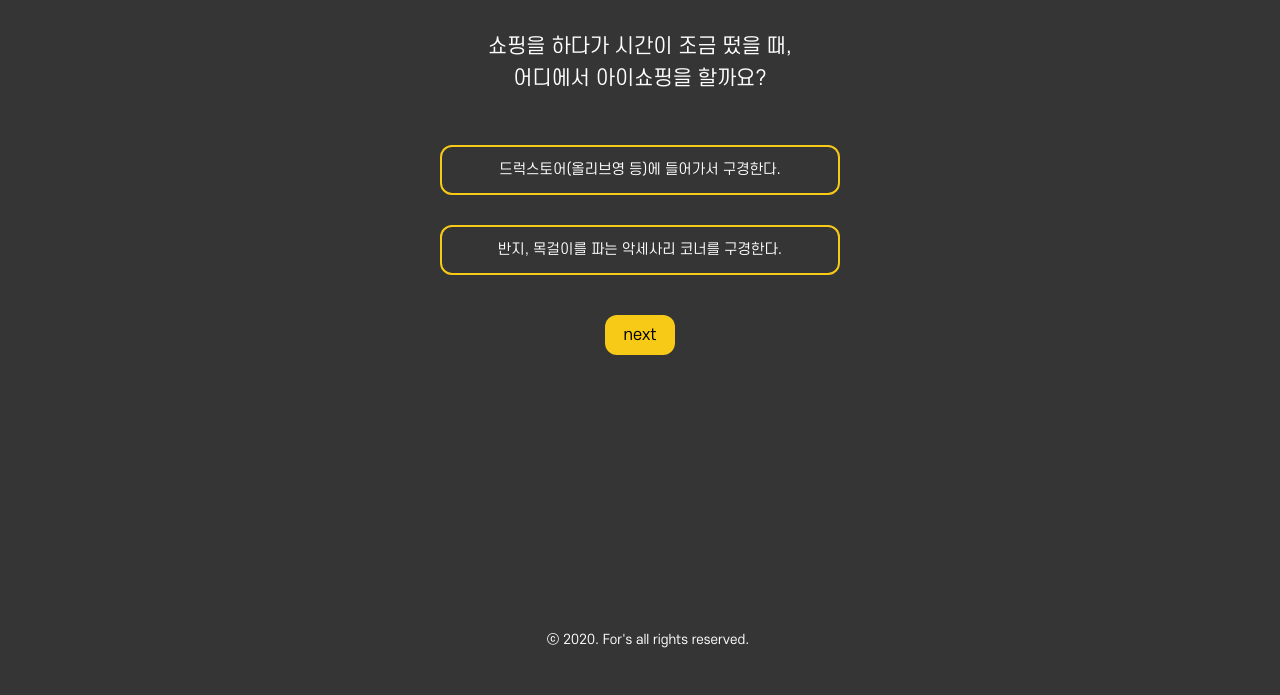
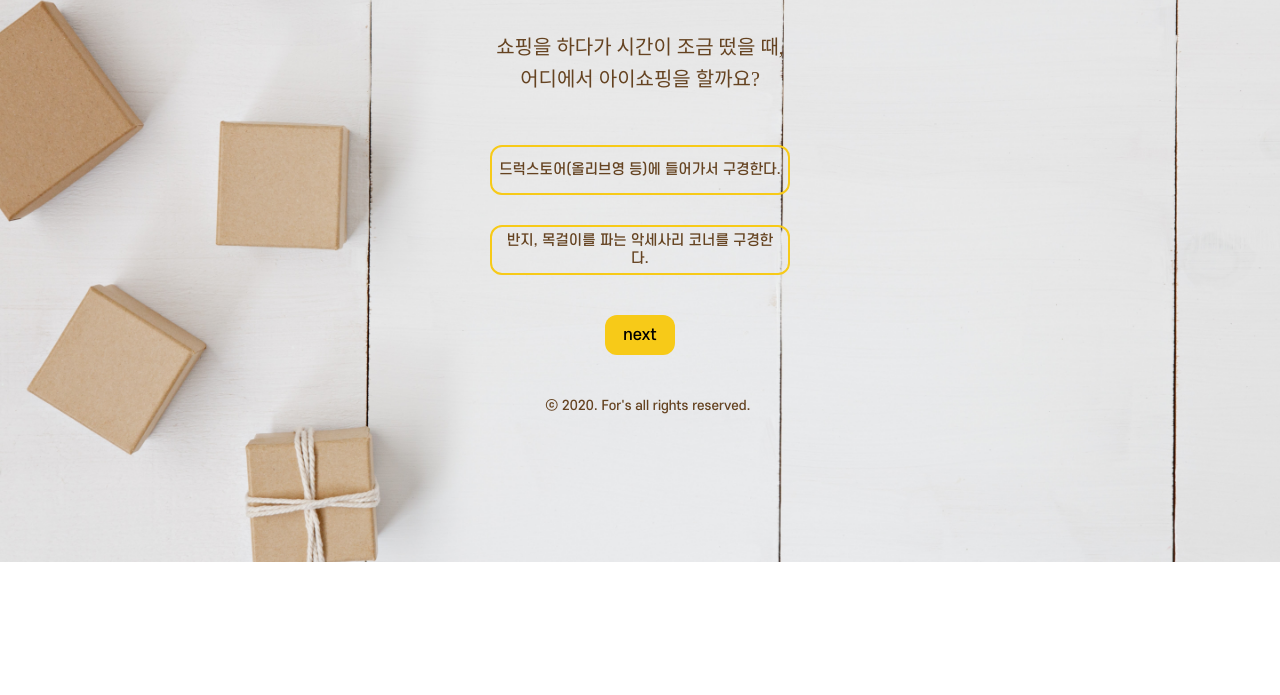
Before and after one commit to For-s/GIFTI, a website: page GIFTI/views/NF-q1.html in a window 1280 px wide. Shown: the part 105-800 px from the top of the page. Drawn offline with Linux system fonts and the light colour scheme; a web font is replaced by a local one.

Commit message:
배경이미지, 글꼴 색상 수정

```diff
--- a/GIFTI/public/CSS/style.css
+++ b/GIFTI/public/CSS/style.css
@@ -1,11 +1,23 @@
 @font-face {
-    font-family:"SCDream";
-    src:url("../font/SCDream4.otf") format("opentype");
+    font-family:"fontThick";
+    src:url("../font/SCDream7.otf") format("opentype");
 }
 
+@font-face{
+    font-family:"fontLight";
+    src:url("../font/SCDream5.otf") format("opentype");
+}
+
+
+
 body {
-    font-family:SCDream;
-    background-color: #353535;
+    font-family:fontLight;
+    background-image:url("../img/background.jpg");
+    background-repeat:no-repeat;
+    background-size:cover;
+    background-position:left;
+    min-height: 100%;
+
 }
 
 h1 {
@@ -13,7 +25,7 @@ h1 {
     font-size: 65px;
 }
 #comment {
-    color: white;
+    color : #654321;
     text-align: center;
     font-size: 20px;
     font-weight: 500;
@@ -28,11 +40,11 @@ img {
     margin-top: 50px;
 }
 #copyright {
-    color: white;
+    color:#654321;
     text-align: center;
     font-size: 13px;
     position:absolute;
-    bottom:0;
+    padding-top:10px;
     width:100%;
     height:50px;
 }
@@ -45,8 +57,8 @@ img {
     margin-top: 20px;
     text-align: center;
     margin-bottom: 50px;
-    font-family: "SCDream";
-    color: white;
+    font-family: "fontThick";
+    color:#654321;
     text-align: center;
     font-size: 20px;
     font-weight: 500;
@@ -74,11 +86,11 @@ a {
     margin:20px auto;
     display:block;
     margin-top: 40px;
-    font-family: "SCDream";
+    font-family: "fontLight";
 }
 
 a.animated-button.thar-three {
-    color: white;
+    color: #654321;
     text-decoration: none;
     font-size: 16px;
     width: 200px;
@@ -122,7 +134,7 @@ a.animated-button.thar-three:before {
 }
 button.animated-button.thar-three {
     background: transparent;
-    color: white;
+    color:#654321;
     cursor: pointer;
     display: flex;
     -webkit-transition: all 0.4s;
@@ -134,7 +146,7 @@ button.animated-button.thar-three {
     height: 50px;
     border-radius: 12px;
     margin:30px auto;
-    font-family: "SCDream";
+    font-family: "fontLight";
     text-align: center;
 	position: relative;
 	border: 2px solid #F7CA18;
--- a/GIFTI/views/NF-q1.html
+++ b/GIFTI/views/NF-q1.html
@@ -13,10 +13,10 @@
         </a>
         <p id="question">쇼핑을 하다가 시간이 조금 떴을 때,<br>어디에서 아이쇼핑을 할까요?</p>
         <div class="col-md-3 col-sm-3 col-xs-6">
-            <button class="choice btn btn-sm animated-button thar-three" style="width: 400px;">드럭스토어(올리브영 등)에 들어가서 구경한다.</button>
+            <button class="choice btn btn-sm animated-button thar-three" style="width: 300px;">드럭스토어(올리브영 등)에 들어가서 구경한다.</button>
         </div>
         <div class="col-md-3 col-sm-3 col-xs-6">
-            <button class="choice btn btn-sm animated-button thar-three" style="width: 400px;">반지, 목걸이를 파는 악세사리 코너를 구경한다.</button>
+            <button class="choice btn btn-sm animated-button thar-three" style="width: 300px;">반지, 목걸이를 파는 악세사리 코너를 구경한다.</button>
         </div>
         <button type="button" onClick="location.href='NF-q2.html'" id="next">next</button>
         <p id="copyright">ⓒ 2020. For's all rights reserved.</p>
```
Also changed, not shown: GIFTI/views/main.html (+1 -1 lines), GIFTI/views/q2.html (+1 -1 lines), GIFTI/public/img/background.jpg (added).
